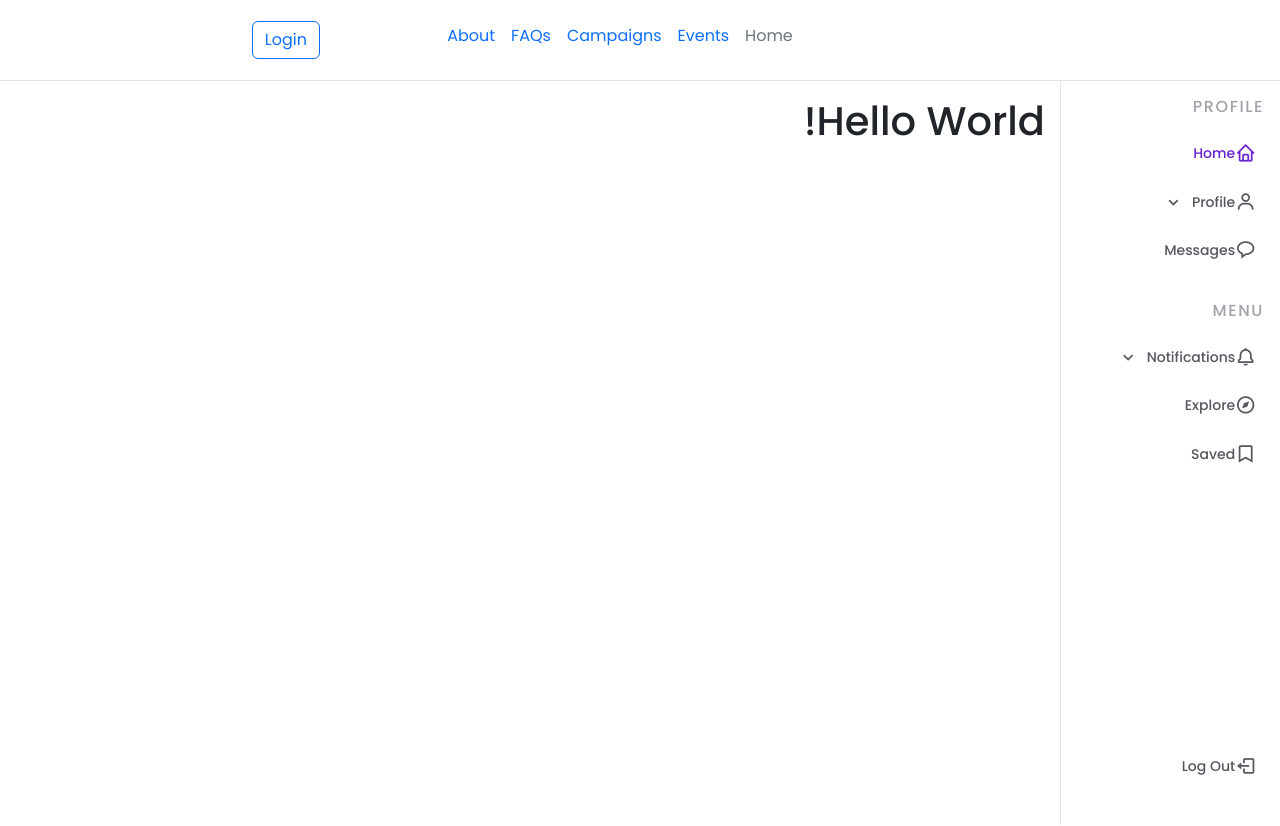
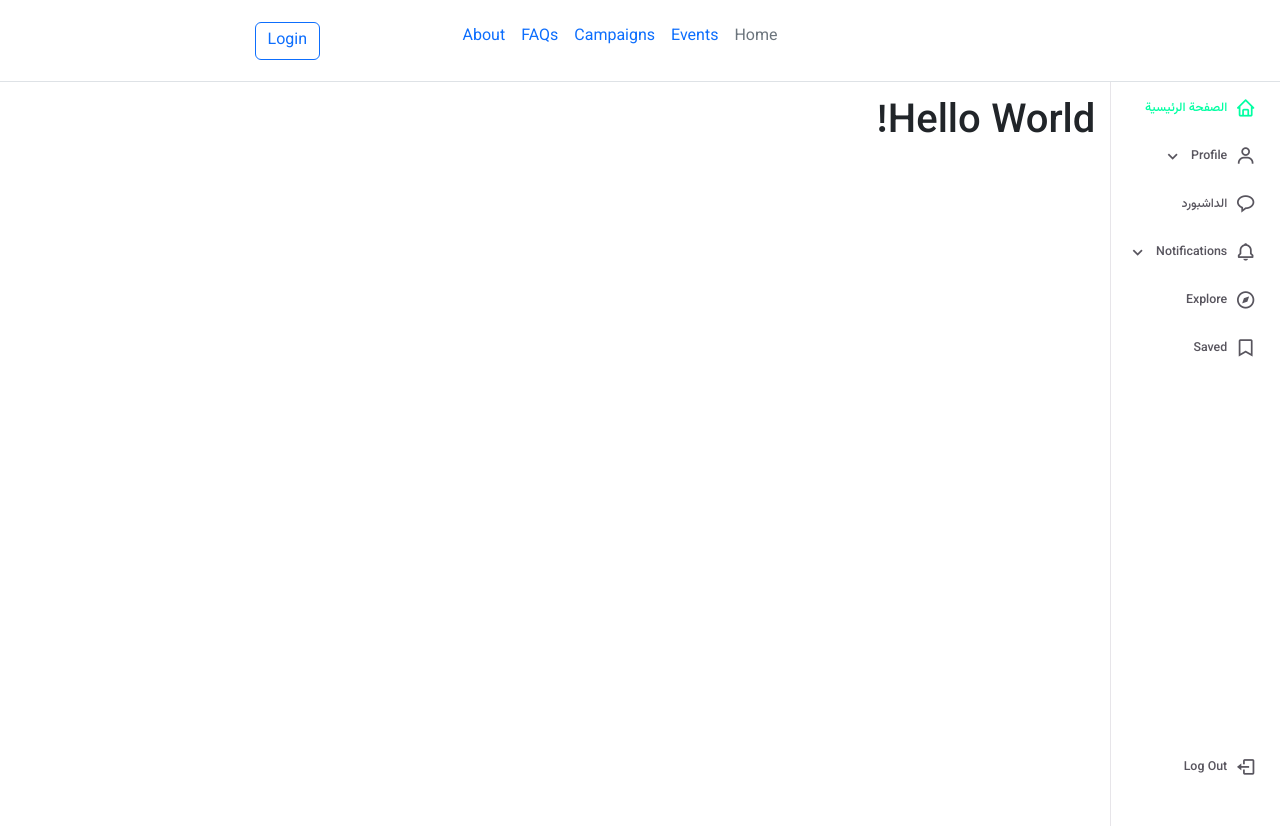
Before and after one commit to YuJuGuy/Risalabot, a Django app: page / in a window 1280 px wide. Run offline with Django 5.2, Linux system fonts and the light colour scheme; parts of the project's set-up code (start-up, migrations or seed data) failed here and were passed over.

Commit message:
side menu styling

```diff
--- a/base/views.py
+++ b/base/views.py
@@ -139,7 +139,7 @@ def home(request):
     return render(request, 'base/home.html')
 
 
-@login_required
+@login_required(login_url='login')
 def campaign(request):
     try:
         store = UserStoreLink.objects.get(user=request.user).store
--- a/static/styles/sidemenu.css
+++ b/static/styles/sidemenu.css
@@ -1,13 +1,14 @@
 /*========== GOOGLE FONTS ==========*/
 @import url("https://fonts.googleapis.com/css2?family=Poppins:wght@400;500;600&display=swap");
+@import url('https://fonts.googleapis.com/css2?family=Vazirmatn:wght@100..900&display=swap');
+
 
 /*========== VARIABLES CSS ==========*/
 :root {
   --header-height: 3.5rem;
-  --nav-width: 219px;
 
   /*========== Colors ==========*/
-  --first-color: #6923D0;
+  --first-color: #a7d7c5;
   --first-color-light: #F4F0FA;
   --title-color: #19181B;
   --text-color: #58555E;
@@ -16,7 +17,7 @@
   --container-color: #FFFFFF;
 
   /*========== Font and typography ==========*/
-  --body-font: 'Poppins', sans-serif;
+  --body-font: "Vazirmatn", sans-serif;
   --normal-font-size: .938rem;
   --small-font-size: .75rem;
   --smaller-font-size: .75rem;
@@ -26,13 +27,13 @@
   --font-semi-bold: 600;
 
   /*========== z index ==========*/
-  --z-fixed: 100;
+  --z-fixed: 0;
 }
 
 @media screen and (min-width: 1024px) {
   :root {
     --normal-font-size: 1rem;
-    --small-font-size: .875rem;
+    --small-font-size: .775rem;
     --smaller-font-size: .813rem;
   }
 }
@@ -132,9 +133,7 @@ img {
   color: var(--text-color);
 }
 
-.nav__link:hover {
-  color: var(--first-color);
-}
+
 
 .nav__icon {
   font-size: 1.2rem;
@@ -145,6 +144,7 @@ img {
   font-size: var(--small-font-size);
   font-weight: var(--font-medium);
   white-space: nowrap;
+  margin-right: .5rem;
 }
 
 .nav__logout {
@@ -167,7 +167,7 @@ img {
 .nav__dropdown-content {
   display: grid;
   row-gap: .5rem;
-  padding: .75rem 2.5rem .75rem 1.8rem;
+  padding: .75rem 1.5rem .75rem 1.8rem;
 }
 
 .nav__dropdown-item {
@@ -176,9 +176,7 @@ img {
   color: var(--text-color);
 }
 
-.nav__dropdown-item:hover {
-  color: var(--first-color);
-}
+
 
 .nav__dropdown-icon {
   margin-left: auto;
@@ -186,14 +184,14 @@ img {
 }
 
 /* Show dropdown collapse */
-.nav__dropdown:hover {
-  max-height: 100rem;
-}
+.nav__dropdown.active {
+    max-height: 100rem;
+  }
 
-/* Rotate icon arrow */
-.nav__dropdown:hover .nav__dropdown-icon {
-  transform: rotate(180deg);
-}
+  /* Rotate icon arrow on click */
+  .nav__dropdown.active .nav__dropdown-icon {
+    transform: rotate(180deg);
+  }
 
 /*===== Show menu =====*/
 .show-menu {
@@ -202,7 +200,7 @@ img {
 
 /*===== Active link =====*/
 .active {
-  color: var(--first-color);
+  color: #00ffa2;
 }
 
 /* ========== MEDIA QUERIES ==========*/
--- a/templates/main.html
+++ b/templates/main.html
@@ -52,5 +52,12 @@
         }
 
         linkColor.forEach(l => l.addEventListener('click', colorLink));
+
+        document.querySelectorAll('.nav__dropdown').forEach(item => {
+            item.addEventListener('click', function() {
+              this.classList.toggle('active');
+            });
+          });
+
     </script>
 </html>
--- a/templates/sidemenu.html
+++ b/templates/sidemenu.html
@@ -5,11 +5,9 @@
 
             <div class="nav__list">
                 <div class="nav__items">
-                    <h3 class="nav__subtitle">Profile</h3>
-
-                    <a href="#" class="nav__link active">
+                    <a href="{% url 'home' %}" class="nav__link active">
                         <i class='bx bx-home nav__icon' ></i>
-                        <span class="nav__name">Home</span>
+                        <span class="nav__name">الصفحة الرئيسية</span>
                     </a>
 
                     <div class="nav__dropdown">
@@ -28,14 +26,10 @@
                         </div>
                     </div>
 
-                    <a href="#" class="nav__link">
+                    <a href="{% url 'dashboard' %}" class="nav__link">
                         <i class='bx bx-message-rounded nav__icon' ></i>
-                        <span class="nav__name">Messages</span>
+                        <span class="nav__name">الداشبورد</span>
                     </a>
-                </div>
-
-                <div class="nav__items">
-                    <h3 class="nav__subtitle">Menu</h3>
 
                     <div class="nav__dropdown">
                         <a href="#" class="nav__link">
@@ -67,7 +61,7 @@
             </div>
         </div>
 
-        <a href="#" class="nav__link nav__logout">
+        <a href="{% url 'logout' %}" class="nav__link nav__logout">
             <i class='bx bx-log-out nav__icon' ></i>
             <span class="nav__name">Log Out</span>
         </a>
```
Also changed, not shown: db.sqlite3.
